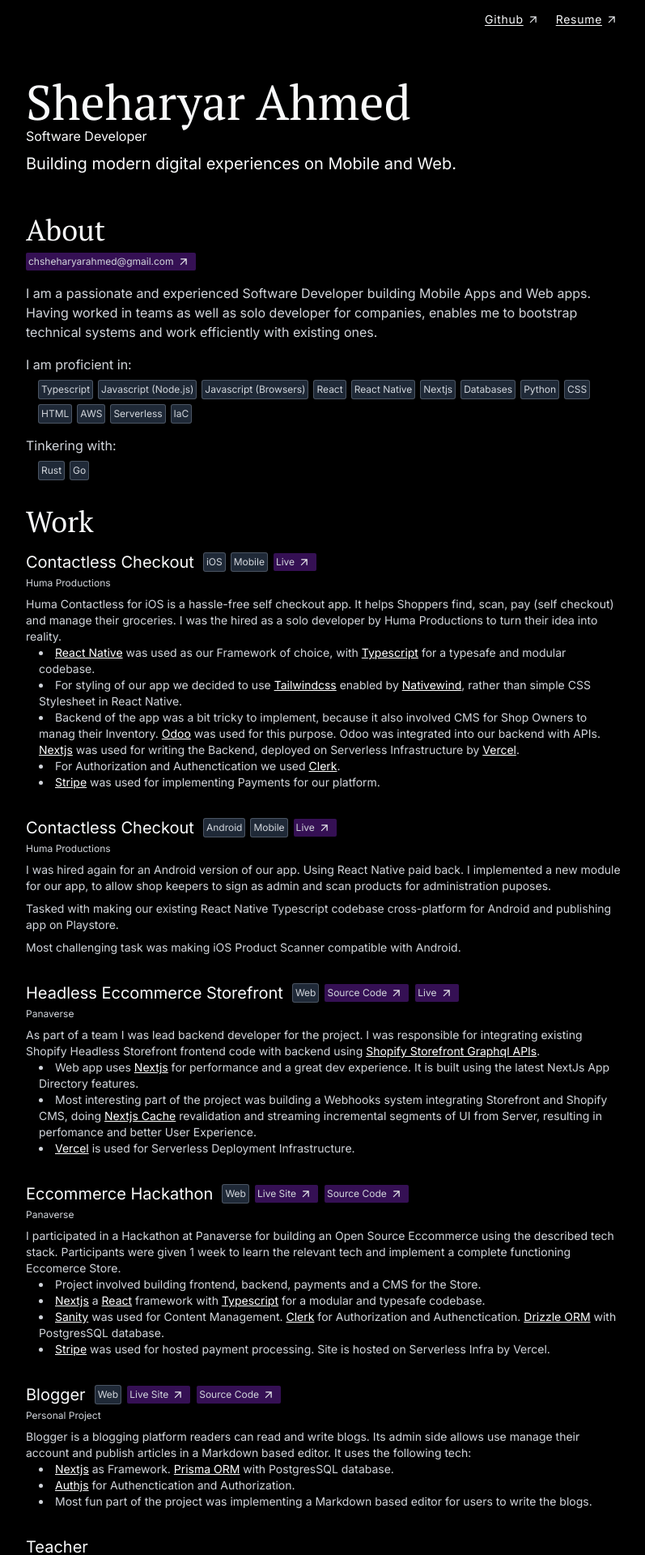
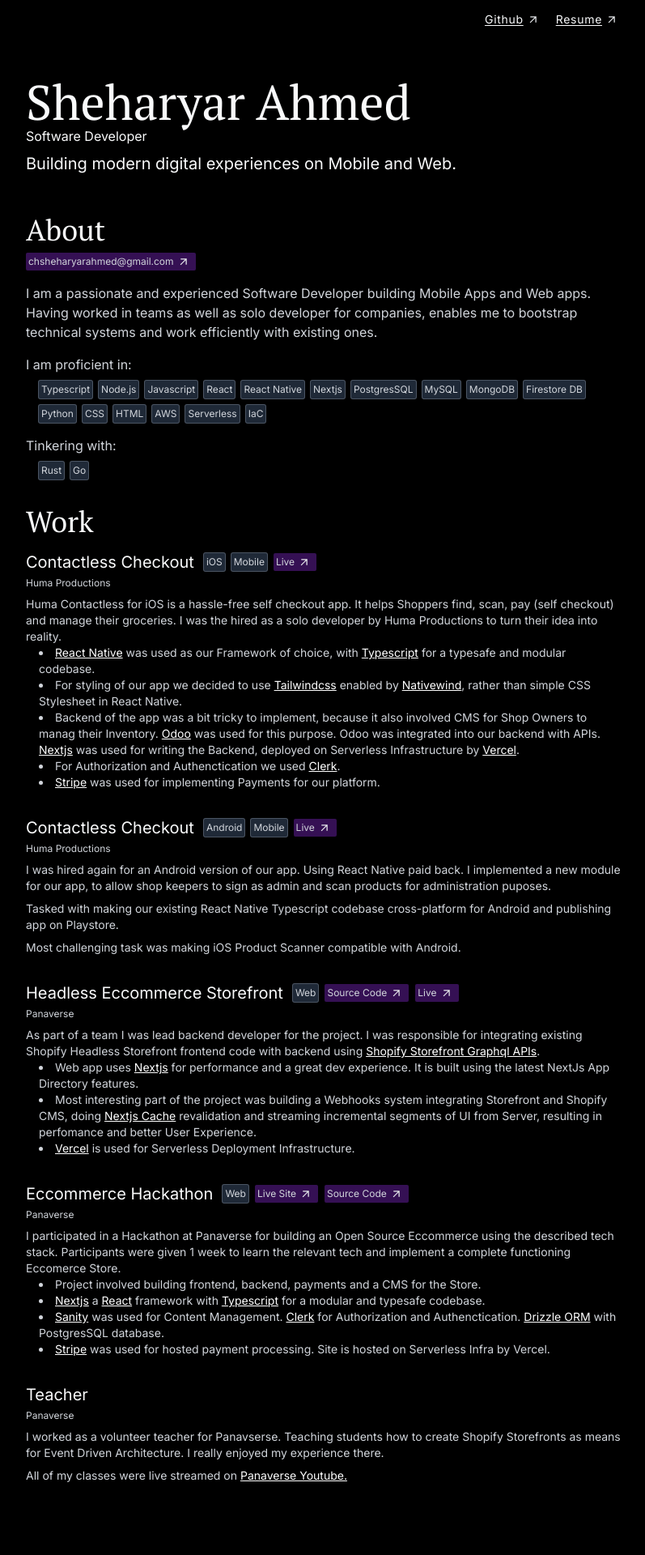
Before and after one commit to SheryConcepts/SheryConcepts, a Next.js app: page / in a window 1280 px wide. Shown: the top 1920 px of the page at 81% size, without its empty margins (240-1037 px from the left). After the commit the page ends 1864 px from the top, so only its background shows below. Built offline with nearby package versions, Linux system fonts and the light colour scheme.

Commit message:
few corrections to the content

```diff
--- a/app/page.tsx
+++ b/app/page.tsx
@@ -315,48 +315,48 @@
       </div>
     ),
   },
-  {
-    title: "Blogger",
-    subTitle: "Personal Project",
-    tags: [
-      {
-        children: "Web",
-      },
-      {
-        children: "Live Site",
-        href: "https://blogger-eta-two.vercel.app",
-      },
-      {
-        children: "Source Code",
-        href: "https://github.com/SheryConcepts/blogger",
-      },
-    ],
-    description: (
-      <div>
-        <p>
-          Blogger is a blogging platform readers can read and write blogs. Its
-          admin side allows use manage their account and publish articles in a
-          Markdown based editor. It uses the following tech:
-        </p>
-        <div className="ml-4">
-          <li>
-            <InlineLink href="https://nextjs.org">Nextjs</InlineLink> as
-            Framework.{" "}
-            <InlineLink href="https:prisma.io/orm">Prisma ORM</InlineLink> with
-            PostgresSQL database.
-          </li>
-          <li>
-            <InlineLink href="http://authjs.dev">Authjs</InlineLink> for
-            Authenctication and Authorization.
-          </li>
-          <li>
-            Most fun part of the project was implementing a Markdown based
-            editor for users to write the blogs.
-          </li>
-        </div>
-      </div>
-    ),
-  },
+  // {
+  //   title: "Blogger",
+  //   subTitle: "Personal Project",
+  //   tags: [
+  //     {
+  //       children: "Web",
+  //     },
+  //     {
+  //       children: "Live Site",
+  //       href: "https://blogger-eta-two.vercel.app",
+  //     },
+  //     {
+  //       children: "Source Code",
+  //       href: "https://github.com/SheryConcepts/blogger",
+  //     },
+  //   ],
+  //   description: (
+  //     <div>
+  //       <p>
+  //         Blogger is a blogging platform readers can read and write blogs. Its
+  //         admin side allows use manage their account and publish articles in a
+  //         Markdown based editor. It uses the following tech:
+  //       </p>
+  //       <div className="ml-4">
+  //         <li>
+  //           <InlineLink href="https://nextjs.org">Nextjs</InlineLink> as
+  //           Framework.{" "}
+  //           <InlineLink href="https:prisma.io/orm">Prisma ORM</InlineLink> with
+  //           PostgresSQL database.
+  //         </li>
+  //         <li>
+  //           <InlineLink href="http://authjs.dev">Authjs</InlineLink> for
+  //           Authenctication and Authorization.
+  //         </li>
+  //         <li>
+  //           Most fun part of the project was implementing a Markdown based
+  //           editor for users to write the blogs.
+  //         </li>
+  //       </div>
+  //     </div>
+  //   ),
+  // },
   {
     title: "Teacher",
     subTitle: "Panaverse",
@@ -454,12 +454,15 @@
           <p>I am proficient in:</p>
           <div className="flex ml-4 gap-y-2 flex-wrap gap-x-2 flex-start items-start flex-row">
             <Tag>Typescript</Tag>
-            <Tag>Javascript (Node.js)</Tag>
-            <Tag>Javascript (Browsers)</Tag>
+            <Tag>Node.js</Tag>
+            <Tag>Javascript</Tag>
             <Tag>React</Tag>
             <Tag>React Native</Tag>
             <Tag>Nextjs</Tag>
-            <Tag>Databases</Tag>
+            <Tag>PostgresSQL</Tag>
+            <Tag>MySQL</Tag>
+            <Tag>MongoDB</Tag>
+            <Tag>Firestore DB</Tag>
             <Tag>Python</Tag>
             <Tag>CSS</Tag>
             <Tag>HTML</Tag>
```
Also changed, not shown: 1 other file (tests, documents, lock files or other folders).
